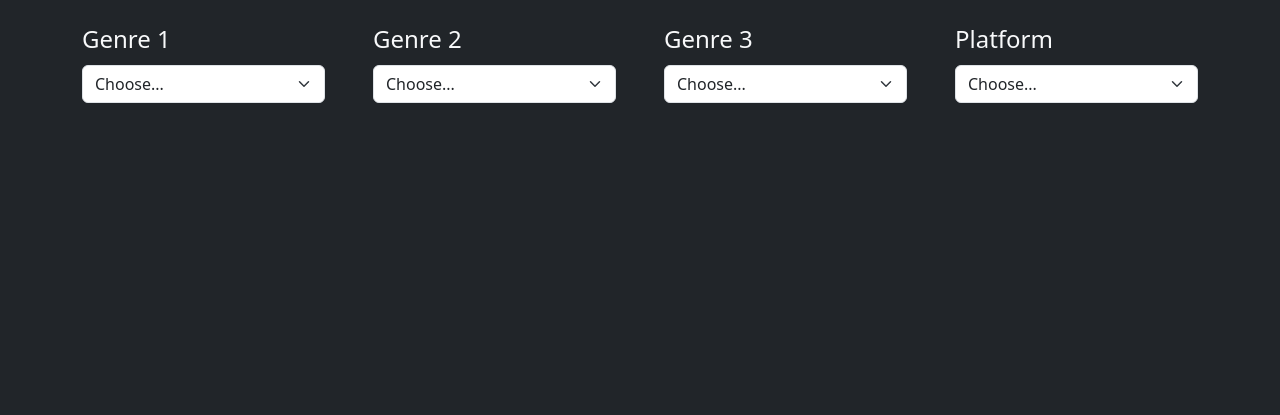
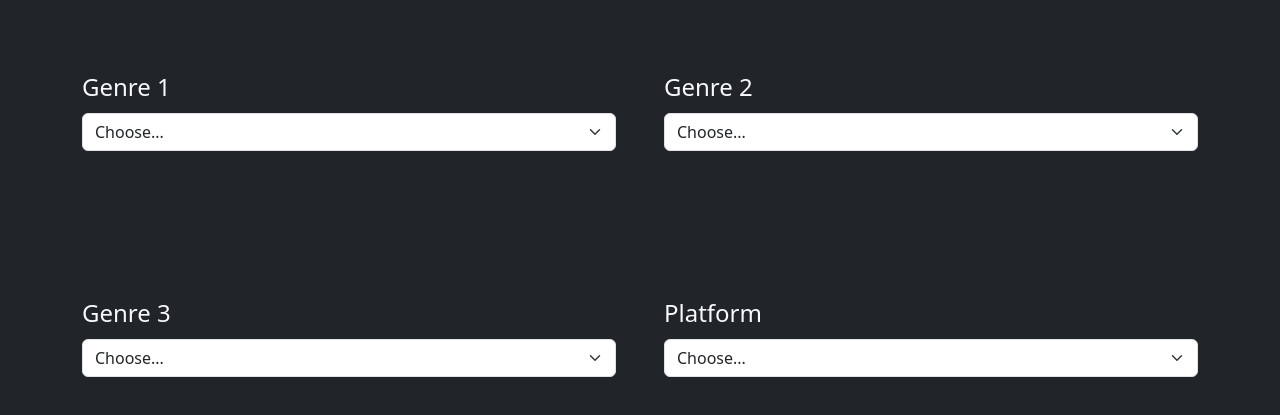
Before and after one commit to TreelessBiome/whatGame, a website: page index.html in a window 1280 px wide. Shown: the part 71-486 px from the top of the page. Drawn offline with nearby package versions, Linux system fonts and the light colour scheme.

Commit message:
Update index.html

```diff
--- a/index.html
+++ b/index.html
@@ -24,28 +24,28 @@
 
 <div class="container pt-3 ml-1 mr-1">
     <div class = "row g-5 text-light">
-        <div class="col-lg-3 col-md-12">
+        <div class="col-lg-6 col-md-12 py-5" >
             <label for="inputState" class="form-label fs-4">Genre 1</label>
             <select id="inputState" class="form-select">
                 <option selected>Choose...</option>
                 <option>...</option>
             </select>
         </div>
-        <div class="col-lg-3 col-md-12">
+        <div class="col-lg-6 col-md-12 py-5">
             <label for="inputState2" class="form-label fs-4">Genre 2</label>
             <select id="inputState2" class="form-select">
                 <option selected>Choose...</option>
                 <option>...</option>
             </select>
         </div>
-        <div class="col-lg-3 col-md-12">
+        <div class="col-lg-6 col-md-12 py-5">
             <label for="inputState3" class="form-label fs-4">Genre 3</label>
             <select id="inputState3" class="form-select">
                 <option selected>Choose...</option>
                 <option>...</option>
             </select>
         </div>
-        <div class="col-lg-3 col-md-12">
+        <div class="col-lg-6 col-md-12 py-5">
             <label for="inputState4" class="form-label fs-4">Platform</label>
             <select id="inputState4" class="form-select">
                 <option selected>Choose...</option>
```
